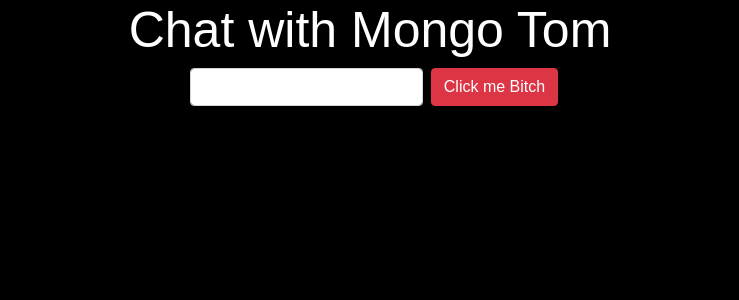
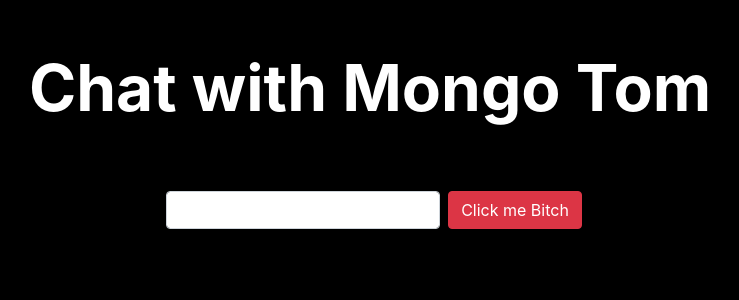
Before and after one commit to butteredcheese-org/MongoTom, a Flask app: page / in a window 1280 px wide. Shown: the top 300 px of the page, without its empty margins (270-1009 px from the left). Run offline with Flask 2, Linux system fonts and the light colour scheme; some libraries are stand-ins or nearby versions.

Commit message:
updated styles

```diff
--- a/templates/index.html
+++ b/templates/index.html
@@ -11,12 +11,15 @@
     <style>
       body {
         background-color: #000000;
-        font-family: Arial, Helvetica, sans-serif;
+
+        padding: 50px;
       }
       h1 {
         color: rgb(255, 255, 255);
         text-align: center;
-        font-size: 50px;
+        font-size: 64px;
+        font-weight: bold;
+        margin-bottom: 64px;
       }
       p {
         color: #ffffff;
```
Also changed, not shown: templates/result.html (+4 -3 lines).
